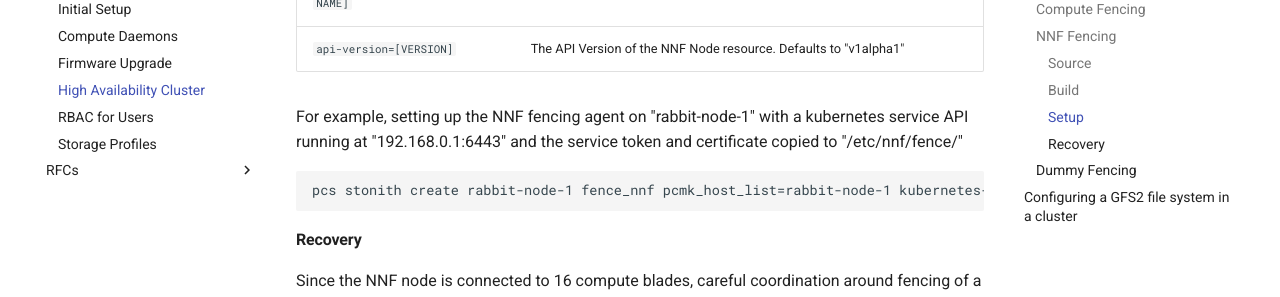
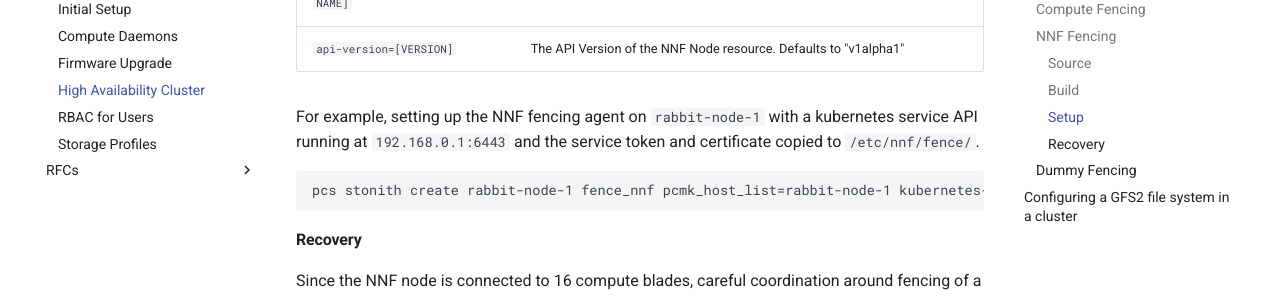
Before and after one commit to NearNodeFlash/NearNodeFlash.github.io, an MkDocs documentation site: the page built from docs/guides/ha-cluster/readme.md, in a window 1280 px wide and 900 px high, scrolled down 1977 px. Shown: the part 153-450 px from the top of the window. Built offline with MkDocs 1.6.1 and Material for MkDocs 9.7.7, drawn with Linux system fonts in a browser that asks for light colours; comment, search, counter and statistics services are not loaded.

````diff
--- a/docs/guides/ha-cluster/readme.md
+++ b/docs/guides/ha-cluster/readme.md
@@ -65,7 +65,7 @@ Configure the NNF agent with the following parameters:
 | `nnf-node-name=[NNF-NODE-NAME]` | Name of the NNF node as it is appears in the System Configuration |
 | `api-version=[VERSION]` | The API Version of the NNF Node resource. Defaults to "v1alpha1" |
 
-For example, setting up the NNF fencing agent on "rabbit-node-1" with a kubernetes service API running at "192.168.0.1:6443" and the service token and certificate copied to "/etc/nnf/fence/"
+For example, setting up the NNF fencing agent on `rabbit-node-1` with a kubernetes service API running at `192.168.0.1:6443` and the service token and certificate copied to `/etc/nnf/fence/`.
 
 ```
 pcs stonith create rabbit-node-1 fence_nnf pcmk_host_list=rabbit-node-1 kubernetes-service-host=192.168.0.1 kubernetes-service-port=6443 service-token-file=/etc/nnf/fence/service.token service-cert-file=/etc/nnf/fence/service.cert nnf-node-name=rabbit-node-1
````
